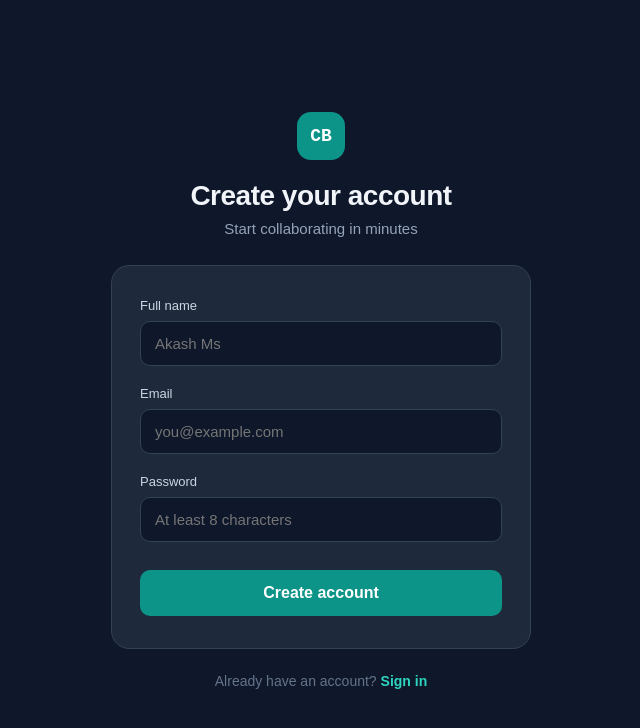
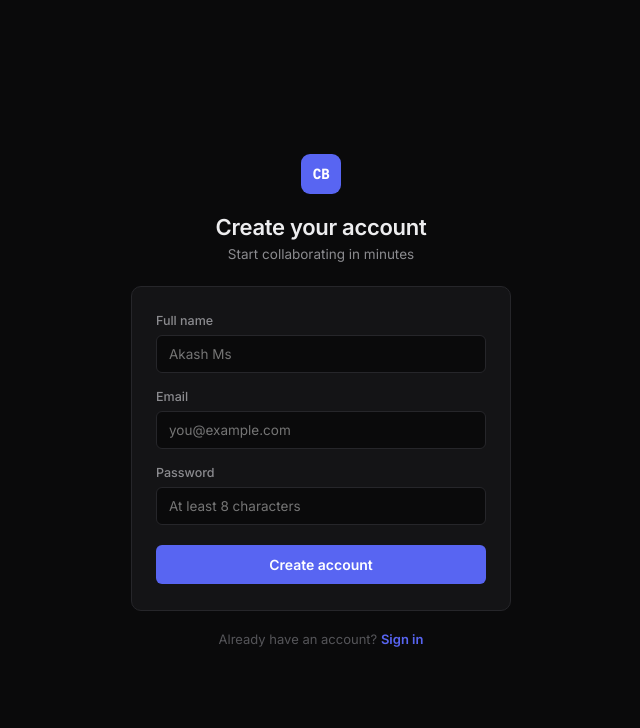
Before and after one commit to AkashMs24/collabboard, a React (Vite) app in the folder client/: page /register in a window 1280 px wide. Shown: the top 728 px of the page, without its empty margins (319-959 px from the left). Built offline with nearby package versions, Linux system fonts and the light colour scheme; no server answers; the HTML template or start-up script is replaced by a standard one.

Commit message:
Refactor styles and update RegisterPage component

```diff
--- a/client/src/pages/RegisterPage.jsx
+++ b/client/src/pages/RegisterPage.jsx
@@ -4,17 +4,17 @@ import toast from 'react-hot-toast';
 import { useAuthStore } from '../context/authStore';
 
 const S = {
-  page: { minHeight: '100vh', background: '#0F172A', display: 'flex', alignItems: 'center', justifyContent: 'center', fontFamily: "'DM Sans', sans-serif", padding: '16px' },
-  box: { width: '100%', maxWidth: 420 },
-  logo: { width: 48, height: 48, background: '#0D9488', borderRadius: 14, display: 'flex', alignItems: 'center', justifyContent: 'center', margin: '0 auto 20px', fontFamily: 'monospace', fontSize: 18, color: '#fff', fontWeight: 700 },
-  title: { color: '#F1F5F9', fontSize: 28, fontWeight: 700, letterSpacing: -0.5, margin: 0, textAlign: 'center' },
-  subtitle: { color: '#94A3B8', fontSize: 15, marginTop: 8, textAlign: 'center' },
-  card: { background: '#1E293B', border: '1px solid #334155', borderRadius: 18, padding: '32px 28px', marginTop: 28 },
-  label: { display: 'block', fontSize: 13, color: '#CBD5E1', fontWeight: 500, marginBottom: 8 },
-  input: { width: '100%', background: '#0F172A', border: '1px solid #334155', borderRadius: 10, padding: '13px 14px', color: '#F1F5F9', fontSize: 15, outline: 'none', boxSizing: 'border-box', transition: 'border-color .15s' },
-  btn: { width: '100%', background: '#0D9488', color: '#fff', border: 'none', borderRadius: 10, padding: '14px 0', fontSize: 16, fontWeight: 600, cursor: 'pointer', fontFamily: "'DM Sans', sans-serif", marginTop: 8 },
-  footer: { textAlign: 'center', color: '#64748B', fontSize: 14, marginTop: 24 },
-  link: { color: '#2DD4BF', textDecoration: 'none', fontWeight: 600 },
+  page: { minHeight: '100vh', background: 'var(--bg)', display: 'flex', alignItems: 'center', justifyContent: 'center', fontFamily: "'Inter', sans-serif", padding: '16px' },
+  box: { width: '100%', maxWidth: 380 },
+  logo: { width: 40, height: 40, background: 'var(--accent)', borderRadius: 9, display: 'flex', alignItems: 'center', justifyContent: 'center', margin: '0 auto 20px', fontFamily: "'IBM Plex Mono', monospace", fontSize: 14, color: '#fff', fontWeight: 700 },
+  title: { color: 'var(--text-primary)', fontSize: 22, fontWeight: 600, letterSpacing: -0.3, margin: 0, textAlign: 'center' },
+  subtitle: { color: 'var(--text-secondary)', fontSize: 13.5, marginTop: 6, textAlign: 'center' },
+  card: { background: 'var(--surface)', border: '1px solid var(--border)', borderRadius: 10, padding: '26px 24px', marginTop: 24 },
+  label: { display: 'block', fontSize: 12.5, color: 'var(--text-secondary)', fontWeight: 500, marginBottom: 7 },
+  input: { width: '100%', background: 'var(--bg)', border: '1px solid var(--border)', borderRadius: 6, padding: '10px 12px', color: 'var(--text-primary)', fontSize: 13.5, outline: 'none', boxSizing: 'border-box', transition: 'border-color .12s' },
+  btn: { width: '100%', background: 'var(--accent)', color: '#fff', border: 'none', borderRadius: 6, padding: '11px 0', fontSize: 14, fontWeight: 600, cursor: 'pointer', fontFamily: "'Inter', sans-serif", marginTop: 4 },
+  footer: { textAlign: 'center', color: 'var(--text-tertiary)', fontSize: 13, marginTop: 20 },
+  link: { color: 'var(--accent)', textDecoration: 'none', fontWeight: 600 },
 };
 
 export default function RegisterPage() {
@@ -38,14 +38,14 @@ export default function RegisterPage() {
   };
 
   const Field = ({ label, name, type = 'text', placeholder }) => (
-    <div style={{ marginBottom: 20 }}>
+    <div style={{ marginBottom: 16 }}>
       <label style={S.label}>{label}</label>
       <input
         type={type} required value={form[name]}
         onChange={e => setForm(p => ({ ...p, [name]: e.target.value }))}
         placeholder={placeholder} style={S.input}
-        onFocus={e => e.target.style.borderColor = '#0D9488'}
-        onBlur={e => e.target.style.borderColor = '#334155'}
+        onFocus={e => e.target.style.borderColor = 'var(--accent)'}
+        onBlur={e => e.target.style.borderColor = 'var(--border)'}
       />
     </div>
   );
@@ -63,10 +63,10 @@ export default function RegisterPage() {
             <Field label="Password" name="password" type="password" placeholder="At least 8 characters" />
             <button type="submit" disabled={loading}
               style={{ ...S.btn, opacity: loading ? 0.7 : 1, cursor: loading ? 'not-allowed' : 'pointer' }}
-              onMouseEnter={e => { if (!loading) e.target.style.background = '#0F766E'; }}
-              onMouseLeave={e => e.target.style.background = '#0D9488'}
+              onMouseEnter={e => { if (!loading) e.target.style.background = 'var(--accent-hover)'; }}
+              onMouseLeave={e => e.target.style.background = 'var(--accent)'}
             >
-              {loading ? 'Creating account...' : 'Create account'}
+              {loading ? 'Creating account…' : 'Create account'}
             </button>
           </form>
         </div>
```
